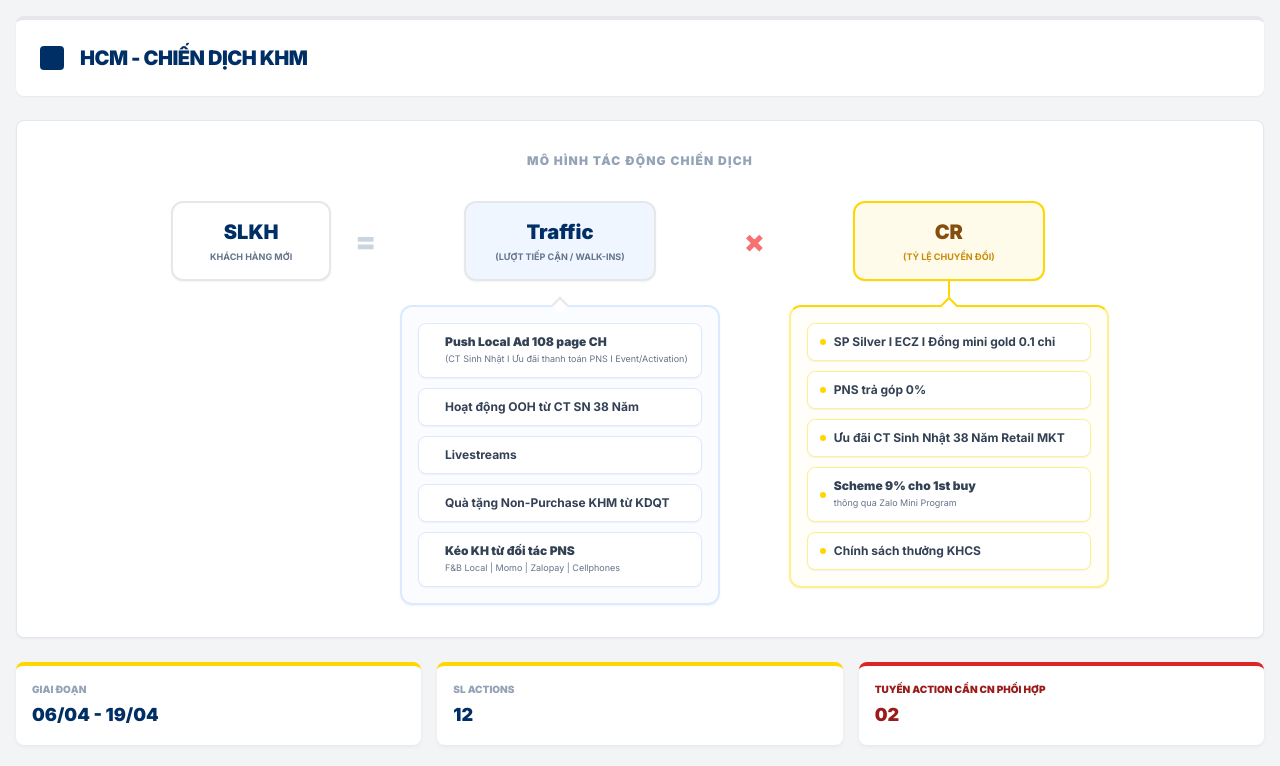
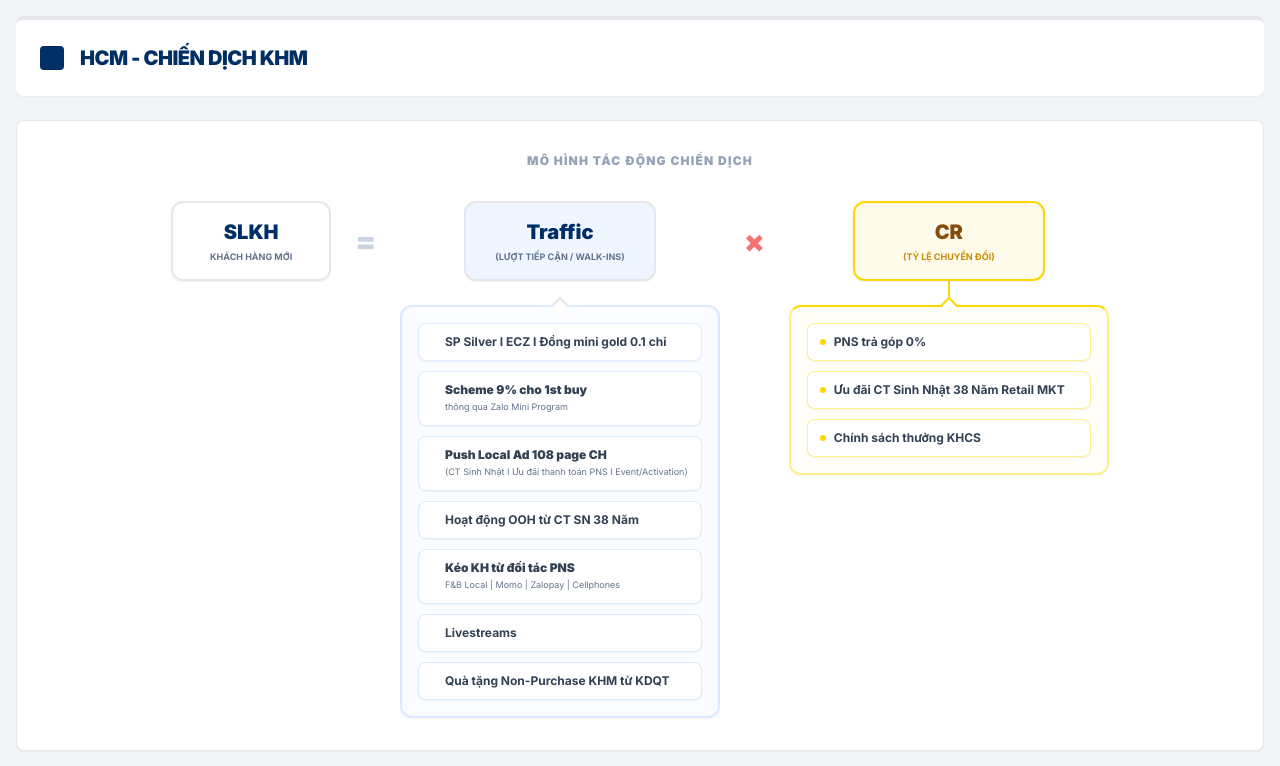
Before and after one commit to khbl-digital/hcm-khm-2026, a plain HTML site: page index.html in a window 1280 px wide. Shown: the top 766 px of the page. Drawn offline with nearby package versions, Linux system fonts and the light colour scheme.

Commit message:
Update traffic actions and content in index.html
Added new traffic actions and updated existing content in the index.html file.

```diff
--- a/index.html
+++ b/index.html
@@ -173,6 +173,16 @@
                 <div class="w-full bg-blue-50/30 border-2 border-blue-100 border-t-pnj-navy rounded-xl p-4 relative shadow-sm mt-0">
                     <div class="absolute -top-[8px] left-1/2 -translate-x-1/2 w-3 h-3 border-t-2 border-l-2 border-pnj-navy bg-white transform rotate-45"></div>
                     <div class="flex flex-col gap-2.5">
+                        <div class="bg-white py-2.5 px-3 rounded-lg border border-blue-100 text-[11px] md:text-xs font-bold text-slate-700 shadow-sm flex items-center gap-2">
+                            <div class="w-1.5 h-1.5 rounded-full bg-pnj-navy shrink-0"></div> SP Silver I ECZ I Đồng mini gold 0.1 chỉ
+                        </div>
+                        <div class="bg-white py-2.5 px-3 rounded-lg border border-blue-100 text-[11px] md:text-xs font-bold text-slate-700 shadow-sm flex items-start md:items-center gap-2 leading-tight">
+                            <div class="w-1.5 h-1.5 rounded-full bg-pnj-navy shrink-0 mt-1 md:mt-0"></div>
+                            <div>
+                                <strong>Scheme 9% cho 1st buy</strong><br>
+                                <span class="text-[9px] font-normal text-slate-500">thông qua Zalo Mini Program</span>
+                            </div>
+                        </div>
                         <div class="bg-white py-2.5 px-3 rounded-lg border border-blue-100 text-[11px] md:text-xs font-bold text-slate-700 shadow-sm flex items-start md:items-center gap-2 leading-tight">
                             <div class="w-1.5 h-1.5 rounded-full bg-pnj-navy shrink-0 mt-1 md:mt-0"></div>
                             <div>
@@ -180,15 +190,8 @@
                                 <span class="text-[9px] font-normal text-slate-500">(CT Sinh Nhật I Ưu đãi thanh toán PNS I Event/Activation)</span>
                             </div>
                         </div>
-
                         <div class="bg-white py-2.5 px-3 rounded-lg border border-blue-100 text-[11px] md:text-xs font-bold text-slate-700 shadow-sm flex items-center gap-2">
                             <div class="w-1.5 h-1.5 rounded-full bg-pnj-navy shrink-0"></div> Hoạt động OOH từ CT SN 38 Năm
-                        </div>
-                        <div class="bg-white py-2.5 px-3 rounded-lg border border-blue-100 text-[11px] md:text-xs font-bold text-slate-700 shadow-sm flex items-center gap-2">
-                            <div class="w-1.5 h-1.5 rounded-full bg-pnj-navy shrink-0"></div> Livestreams
-                        </div>
-                        <div class="bg-white py-2.5 px-3 rounded-lg border border-blue-100 text-[11px] md:text-xs font-bold text-slate-700 shadow-sm flex items-center gap-2">
-                            <div class="w-1.5 h-1.5 rounded-full bg-pnj-navy shrink-0"></div> Quà tặng Non-Purchase KHM từ KDQT
                         </div>
                         <div class="bg-white py-2.5 px-3 rounded-lg border border-blue-100 text-[11px] md:text-xs font-bold text-slate-700 shadow-sm flex items-start md:items-center gap-2 leading-tight">
                             <div class="w-1.5 h-1.5 rounded-full bg-pnj-navy shrink-0 mt-1 md:mt-0"></div>
@@ -196,6 +199,12 @@
                                 <strong>Kéo KH từ đối tác PNS</strong><br>
                                 <span class="text-[9px] font-normal text-slate-500">F&B Local | Momo | Zalopay | Cellphones</span>
                             </div>
+                        </div>
+                        <div class="bg-white py-2.5 px-3 rounded-lg border border-blue-100 text-[11px] md:text-xs font-bold text-slate-700 shadow-sm flex items-center gap-2">
+                            <div class="w-1.5 h-1.5 rounded-full bg-pnj-navy shrink-0"></div> Livestreams
+                        </div>
+                        <div class="bg-white py-2.5 px-3 rounded-lg border border-blue-100 text-[11px] md:text-xs font-bold text-slate-700 shadow-sm flex items-center gap-2">
+                            <div class="w-1.5 h-1.5 rounded-full bg-pnj-navy shrink-0"></div> Quà tặng Non-Purchase KHM từ KDQT
                         </div>
                     </div>
                 </div>
@@ -222,20 +231,10 @@
                     <div class="absolute -top-[8px] left-1/2 -translate-x-1/2 w-3 h-3 border-t-2 border-l-2 border-[#FFD700] bg-white transform rotate-45"></div>
                     <div class="flex flex-col gap-2.5">
                         <div class="bg-white py-2.5 px-3 rounded-lg border border-yellow-200 text-[11px] md:text-xs font-bold text-slate-700 shadow-sm flex items-center gap-2">
-                            <div class="w-1.5 h-1.5 rounded-full bg-[#FFD700] shrink-0"></div> SP Silver I ECZ I Đồng mini gold 0.1 chỉ
-                        </div>
-                        <div class="bg-white py-2.5 px-3 rounded-lg border border-yellow-200 text-[11px] md:text-xs font-bold text-slate-700 shadow-sm flex items-center gap-2">
                             <div class="w-1.5 h-1.5 rounded-full bg-[#FFD700] shrink-0"></div> PNS trả góp 0%
                         </div>
                         <div class="bg-white py-2.5 px-3 rounded-lg border border-yellow-200 text-[11px] md:text-xs font-bold text-slate-700 shadow-sm flex items-center gap-2">
                             <div class="w-1.5 h-1.5 rounded-full bg-[#FFD700] shrink-0"></div> Ưu đãi CT Sinh Nhật 38 Năm Retail MKT
-                        </div>
-                        <div class="bg-white py-2.5 px-3 rounded-lg border border-yellow-200 text-[11px] md:text-xs font-bold text-slate-700 shadow-sm flex items-start md:items-center gap-2 leading-tight">
-                            <div class="w-1.5 h-1.5 rounded-full bg-[#FFD700] shrink-0 mt-1 md:mt-0"></div>
-                            <div>
-                                <strong>Scheme 9% cho 1st buy</strong><br>
-                                <span class="text-[9px] font-normal text-slate-500">thông qua Zalo Mini Program</span>
-                            </div>
                         </div>
                         <div class="bg-white py-2.5 px-3 rounded-lg border border-yellow-200 text-[11px] md:text-xs font-bold text-slate-700 shadow-sm flex items-center gap-2">
                             <div class="w-1.5 h-1.5 rounded-full bg-[#FFD700] shrink-0"></div> Chính sách thưởng KHCS
```
